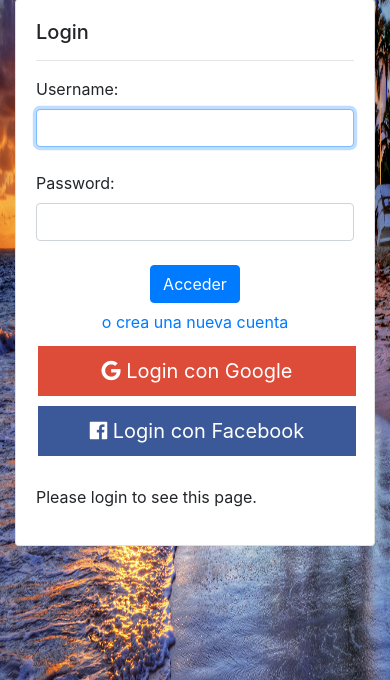
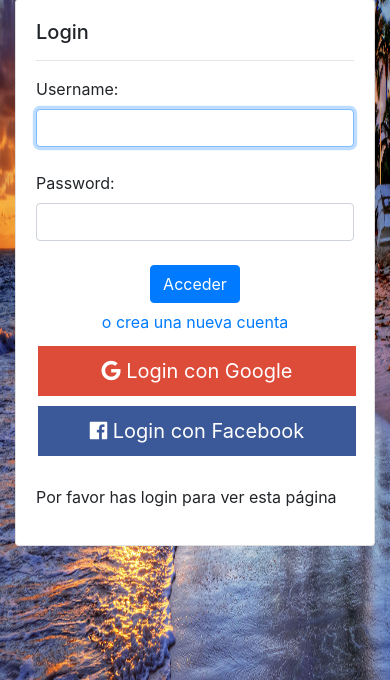
Before and after one commit to glopzvega/opbuc, a Django app: page /login/?next=/compra/ in a window 390 px wide. Shown: the part 121-801 px from the top of the page. Run offline with Django 3.2, Linux system fonts and the light colour scheme; data that the repository does not hold is empty; some libraries are stand-ins or nearby versions; some web fonts are replaced.

Commit message:
Traducir login y responsive pedidos detalle

```diff
--- a/templates/registration/login.html
+++ b/templates/registration/login.html
@@ -67,15 +67,15 @@
 						</form>
 						<br>
 						{% if form.errors %}
-						<p>Your username and password didn't match. Please try again.</p>
+						<p>Tu usuario y contraseña no coinciden, por favor intentalo nuevamente.</p>
 						{% endif %}
 
 						{% if next %}
 								{% if user.is_authenticated %}
-								<p>Your account doesn't have access to this page. To proceed,
-								please login with an account that has access.</p>
+								<p>Tu cuenta no tiene acceso a esta página. Para proceder,
+								por favor has login con una cuenta que tenga acceso.</p>
 								{% else %}
-								<p>Please login to see this page.</p>
+								<p>Por favor has login para ver esta página</p>
 								{% endif %}
 						{% endif %}
 
```
Also changed, not shown: web/templates/web/order_detail.html (+6 -6 lines).
